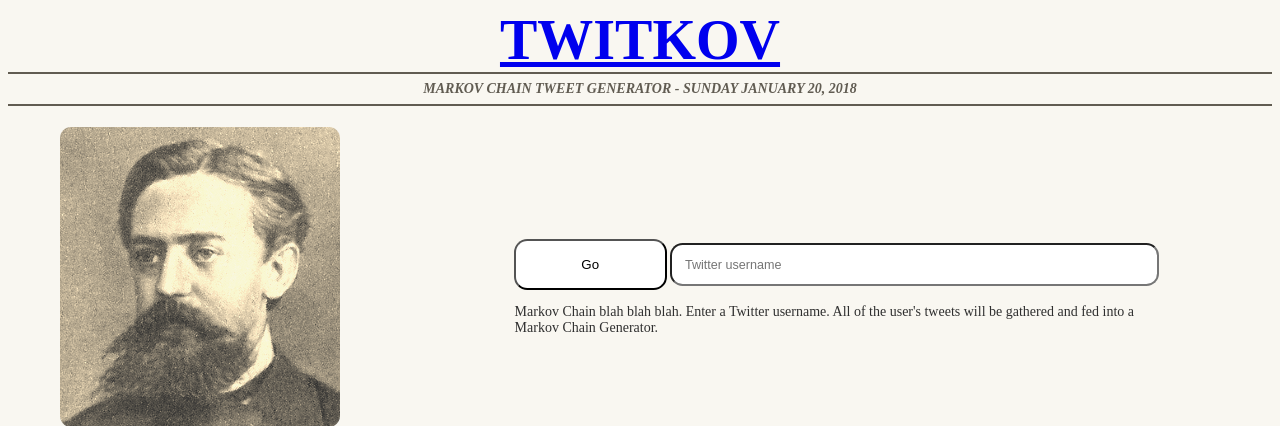
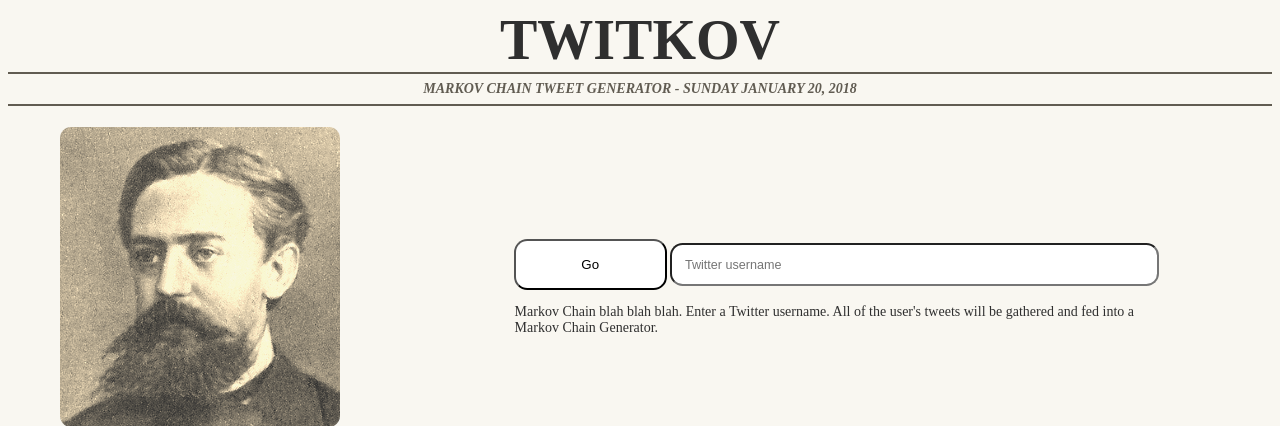
Before and after one commit to brianshortnh/twitkov, a Flask app: page / in a window 1280 px wide. Shown: the top 426 px of the page. Run offline with Flask 2, Linux system fonts and the light colour scheme; some libraries are stand-ins or nearby versions.

Commit message:
Remove link styling from brand

```diff
--- a/static/style.css
+++ b/static/style.css
@@ -15,6 +15,11 @@
     display: block;
     margin: 0;
     text-decoration: none;
+}
+
+header a {
+  color: inherit; /* blue colors for links too */
+  text-decoration: inherit; /* no underline */
 }
 
 p {
```
